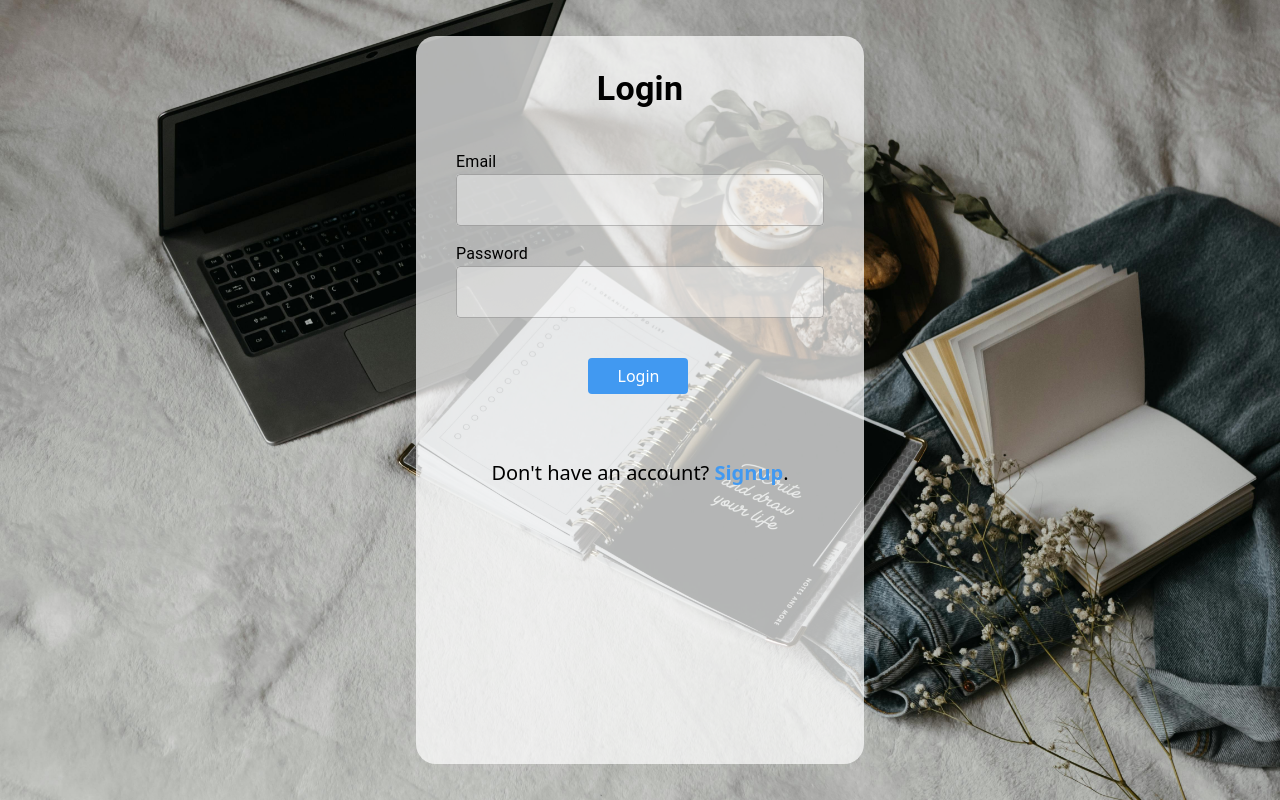
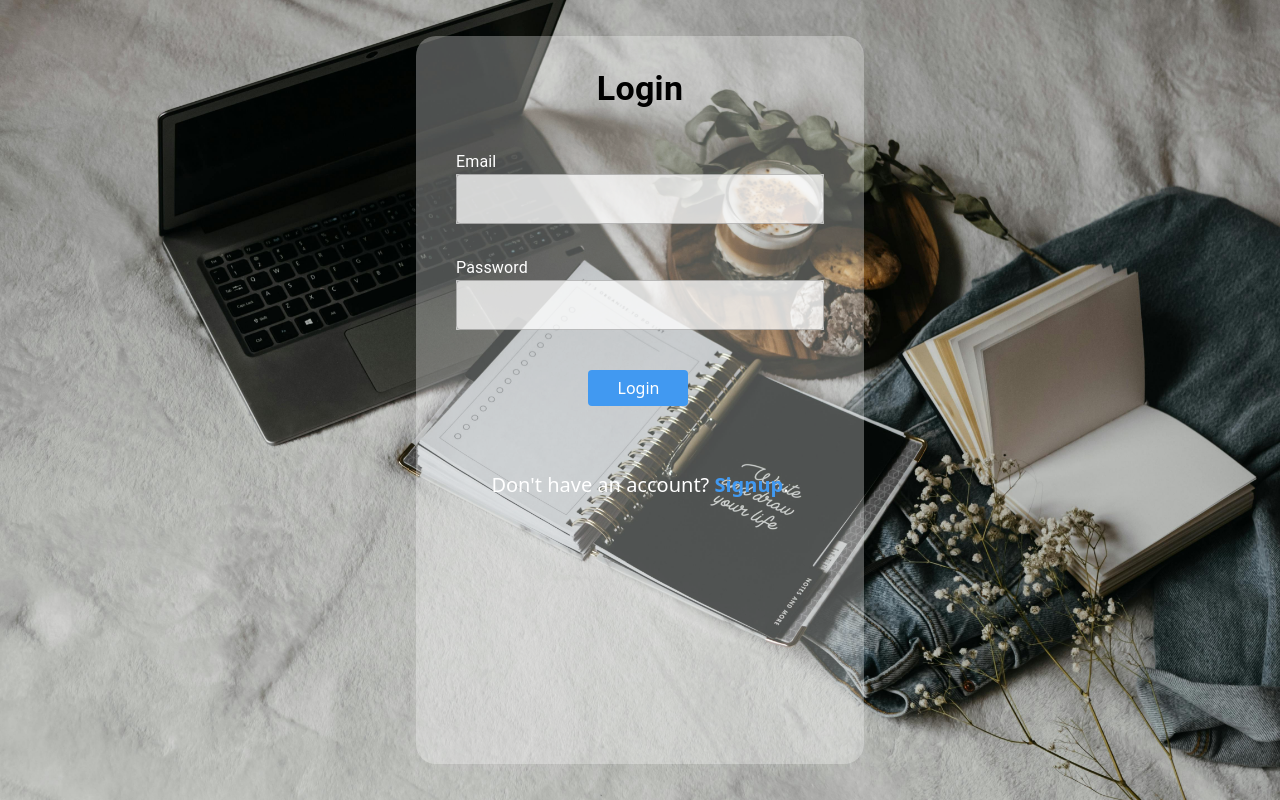
Before and after one commit to Vixen-1/inotes-frontend, a React (Vite) app: page /inotes-frontend/login in a window 1280 px wide. Built offline with nearby package versions, Linux system fonts and the light colour scheme; a web font is replaced by a local one.

Commit message:
changed style

```diff
--- a/src/assets/styles/common.css
+++ b/src/assets/styles/common.css
@@ -31,15 +31,14 @@
     max-width: 35%;
     max-height: 91%;
     padding-top: 8px;
-    background-color: rgb(255, 255, 255, 0.7);
+    background-color: rgb(255, 255, 255, 0.3);
     box-shadow: 0pc;
     border-radius: 20px;
     position: fixed;
 }
 
 .label{
-    color: black;
-    font-weight: 600;
+    color: white;
     font-style: mySecondFont;
 }
 
@@ -85,7 +84,7 @@
     padding: 4px;
     margin-top: 6px;
     text-align: center;
-    color: black;
+    color: white;
 }
 .bottom-link{
     font-weight: bolder;
--- a/src/pages/Login.tsx
+++ b/src/pages/Login.tsx
@@ -1,4 +1,5 @@
 import { useNavigate } from "react-router-dom";
+import { createTheme, ThemeProvider } from "@mui/material";
 import "../assets/styles/common.css";
 import { useState } from "react";
 import secureLocalStorage from "react-secure-storage";
@@ -33,6 +34,33 @@ const Login = () => {
     });
   };
 
+  const theme = createTheme({
+    components: {
+      MuiTextField: {
+        styleOverrides: {
+          root: {
+            backgroundColor: "rgba(255,255,255, 0.6) ",
+            height: "50px",
+          },
+        },
+      },
+      // MuiOutlinedInput: {
+      //   styleOverrides: {
+      //     root: {
+      //       "& fieldset": {
+      //         borderColor: "green",
+      //       },
+      //       "&:hover fieldset": {
+      //         borderColor: "blue",
+      //       },
+      //       "&.Mui-focused fieldset": {
+      //         borderColor: "red",
+      //       },
+      //     },
+      //   },
+      // },
+    },
+  });
   const [snackbar, setSnackbar] = useState({
     open: false,
     message: "",
@@ -126,9 +154,10 @@ const Login = () => {
             Login
           </Typography>
           <form onSubmit={handleSubmit} className="form m-10">
-            <Box>
+          <ThemeProvider theme={theme}>
+            <Box display={'flex'} flexDirection={'column'} gap={2} >
               <Box>
-                <Typography className="label">Email</Typography>
+                <Typography className="label Themed TextField">Email</Typography>
                 <TextField
                   type="email"
                   name="email"
@@ -140,7 +169,7 @@ const Login = () => {
                 />
               </Box>
               <Box>
-                <Typography className="label pt-4">Password</Typography>
+                <Typography className="label Themed TextField pt-4">Password</Typography>
                 <TextField
                   type="password"
                   name="password"
@@ -152,6 +181,7 @@ const Login = () => {
                 />
               </Box>
             </Box>
+            </ThemeProvider>
             {loading? <Box className="pt-5"><Loader /></Box> : <Box className="submit-button mt-10">
               <button type="submit">Login</button>
             </Box>}
--- a/src/pages/Signup.tsx
+++ b/src/pages/Signup.tsx
@@ -1,6 +1,7 @@
 import React, { useState } from "react";
 import { useNavigate } from "react-router-dom";
 import secureLocalStorage from "react-secure-storage";
+import { createTheme, ThemeProvider } from "@mui/material";
 import axios from "axios";
 import {
   Box,
@@ -45,6 +46,18 @@ const Signup: React.FC = () => {
     setSnackbar((prev) => ({ ...prev, open: false }));
   };
 
+  const theme = createTheme({
+    components: {
+      MuiTextField: {
+        styleOverrides: {
+          root: {
+            backgroundColor: "lightgray",
+            borderRadius: "8px",
+          },
+        },
+      },
+    },
+  });
   const validateFields = () => {
     const newErrors = { name: "", email: "", password: "" };
 
@@ -149,10 +162,11 @@ const Signup: React.FC = () => {
 
       >
         <Box className="signup-box">
-          <Typography variant="h4" color={"black"} textAlign={"center"} fontWeight={'bold'} pt={3}>
+          <Typography variant="h4" color={"white"} textAlign={"center"} fontWeight={'bold'} pt={3}>
             Signup
           </Typography>
           <form onSubmit={handleSubmit} className="m-8">
+          <ThemeProvider theme={theme}>
             <Box display={'flex'} flexDirection={'column'} gap={2}>
               <Box>
                 <Typography className="label">Name</Typography>
@@ -164,7 +178,7 @@ const Signup: React.FC = () => {
                   onChange={handleChange}
                   error={!!errors.name}
                   helperText={errors.name}
-                  className="input-login text-white"
+                  className="input-login Themed TextField"
                 />
               </Box>
               <Box>
@@ -177,7 +191,7 @@ const Signup: React.FC = () => {
                   onChange={handleChange}
                   error={!!errors.email}
                   helperText={errors.email}
-                  className="input-login"
+                  className="input-login Themed TextField"
                 />
               </Box>
               <Box>
@@ -190,10 +204,11 @@ const Signup: React.FC = () => {
                   onChange={handleChange}
                   error={!!errors.password}
                   helperText={errors.password}
-                  className="input-login"
+                  className="input-login Themed TextField"
                 />
               </Box>
             </Box>
+            </ThemeProvider>
             {loading?<Loader /> : <Box className="submit-button mt-6">
               <button type="submit">Signup</button>
             </Box>}
```
Also changed, not shown: 4 other files (tests, documents, lock files or other folders).
